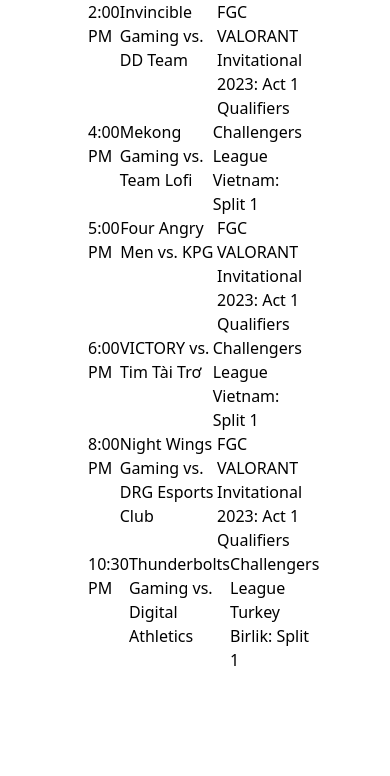
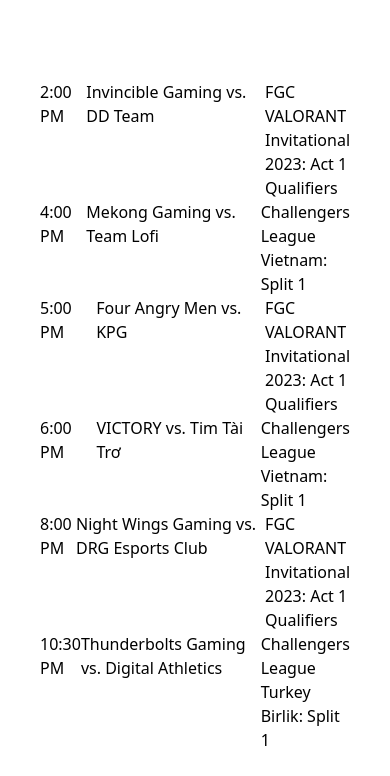
Before and after one commit to erikopinaldo/vlr-pro-tracker, a Next.js app: page / in a window 390 px wide. Shown: the top 776 px of the page. Built offline with nearby package versions, Linux system fonts and the light colour scheme.

Commit message:
decrease x margin to fit on mobile

```diff
--- a/src/components/matchTable.js
+++ b/src/components/matchTable.js
@@ -12,7 +12,7 @@
     });
 
     return (
-        <div className='px-14'>
+        <div className='mx-2 my-20'>
             <ul>{rows}</ul>
         </div>
     );
```
